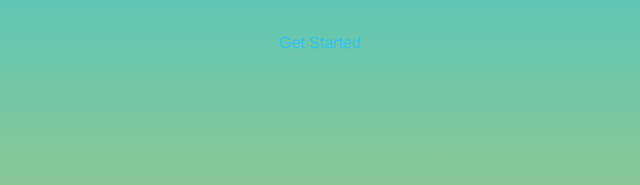
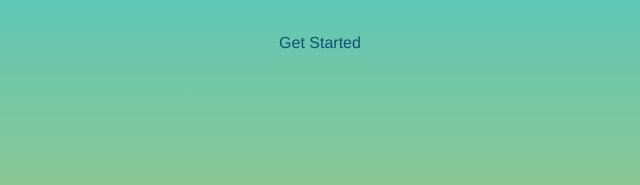
Before and after one commit to hollyhazeldine/styleguide, a plain HTML site: page index.html in a window 1280 px wide. Shown: the part 425-610 px from the top of the page, 320-960 px from the left. Drawn offline with Linux system fonts and the light colour scheme.

Commit message:
Update index.html
Link color change

```diff
--- a/index.html
+++ b/index.html
@@ -25,7 +25,7 @@
   	<div class="row">
 	  	<p>Holly Hazeldine</p>
 	    <h1>Coded Styleguide</h1>
-	    <a class="button" href="layouts.html">Get Started</a>
+	    <a class="button" href="layouts.html" style="color:#105077">Get Started</a>
   	</div>
   </div>
 
```
